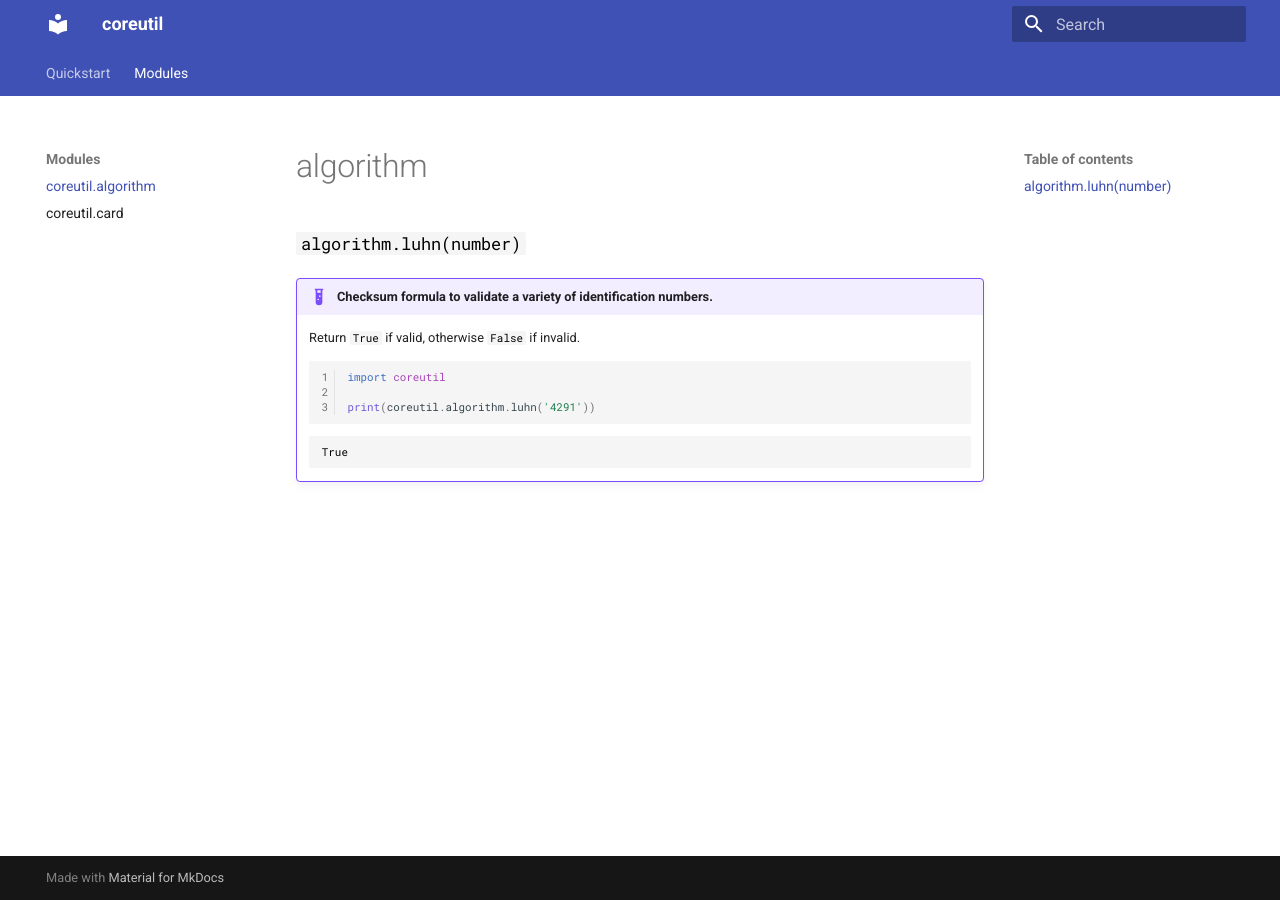
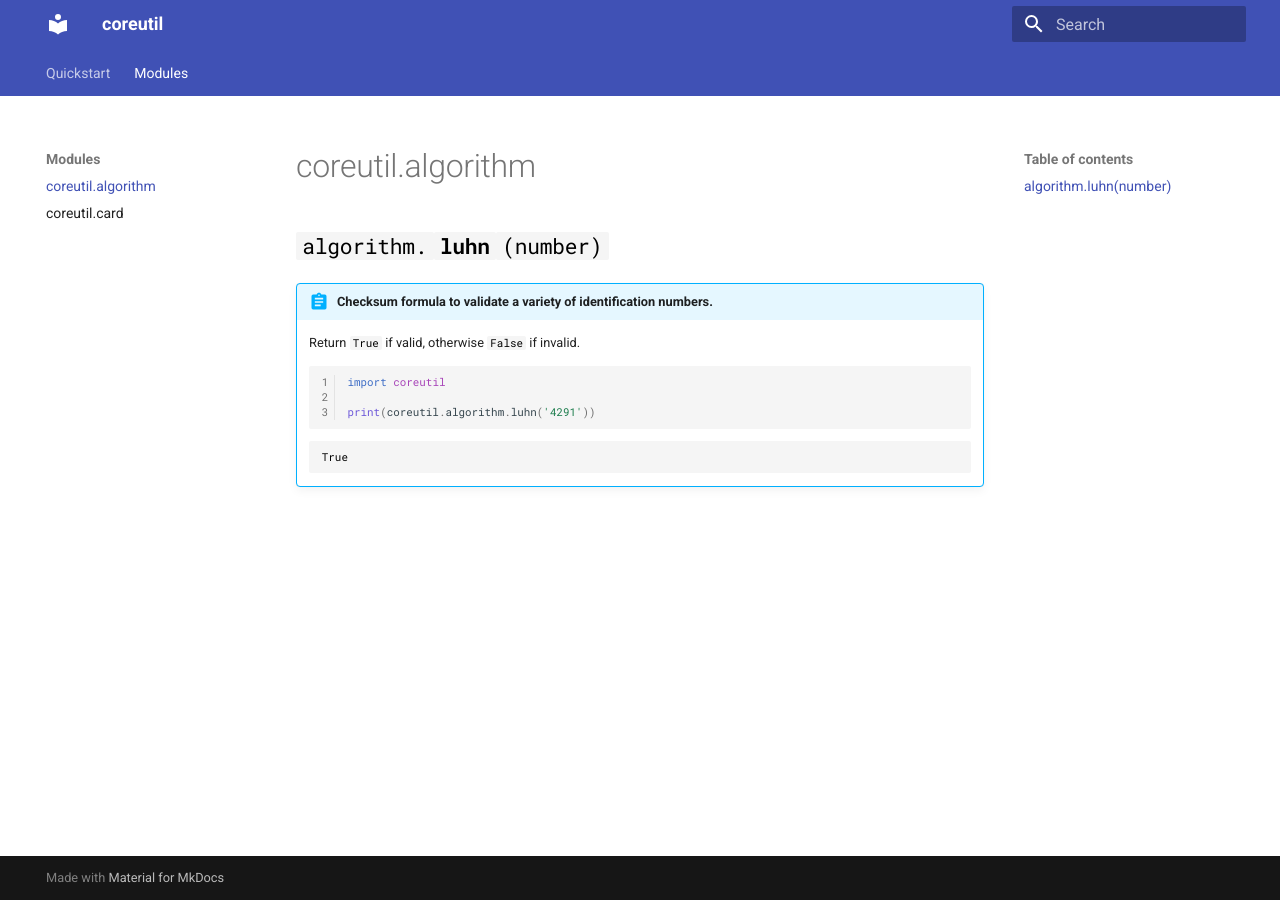
Before and after one commit to joumaico/coreutil, an MkDocs documentation site: the page built from docs/algorithm.md, in a window 1280 px wide. Built offline with MkDocs 1.6.1 and Material for MkDocs 9.7.7, drawn with Linux system fonts in a browser that asks for light colours; some of the changed lines change nothing that is shown.

Commit message:
Minor changes

```diff
--- a/docs/algorithm.md
+++ b/docs/algorithm.md
@@ -1,8 +1,6 @@
-# algorithm
+## `algorithm.`**`luhn`**`(number)`
 
-### `algorithm.luhn(number)`
-
-!!! example "Checksum formula to validate a variety of identification numbers."
+!!! abstract "Checksum formula to validate a variety of identification numbers."
 
     Return `True` if valid, otherwise `False` if invalid.
 
```
